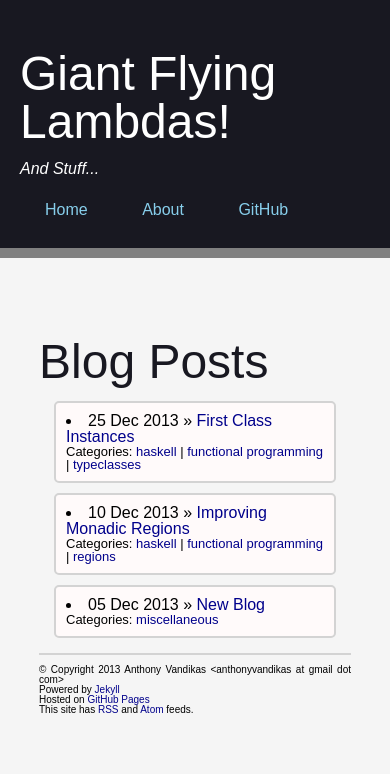
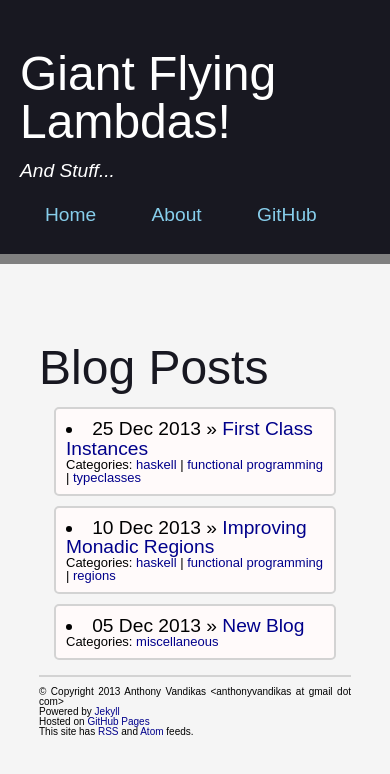
Before and after one commit to YellPika/YellPika.github.io, a Jekyll site: the page built from index.html, in a window 390 px wide. Shown: the top 774 px of the page. Built offline with Jekyll 4.4.1, drawn with Linux system fonts in a browser that asks for light colours; Markdown is read by kramdown in place of the engine named in the settings.

Commit message:
Font scaling

```diff
--- a/css/main.css
+++ b/css/main.css
@@ -134,3 +134,33 @@ blockquote {
         right: 0;
     }
 }
+
+@media (max-width: 858px) {
+    html {
+        font-size: 100%;
+    }
+}
+
+@media (max-width: 780px) {
+    html {
+        font-size: 105%;
+    }
+}
+
+@media (max-width: 702px) {
+    html {
+        font-size: 110%;
+    }
+}
+
+@media (max-width: 724px) {
+    html {
+        font-size: 115%;
+    }
+}
+
+@media (max-width: 623px) {
+    html {
+        font-size: 120%;
+    }
+}
```
